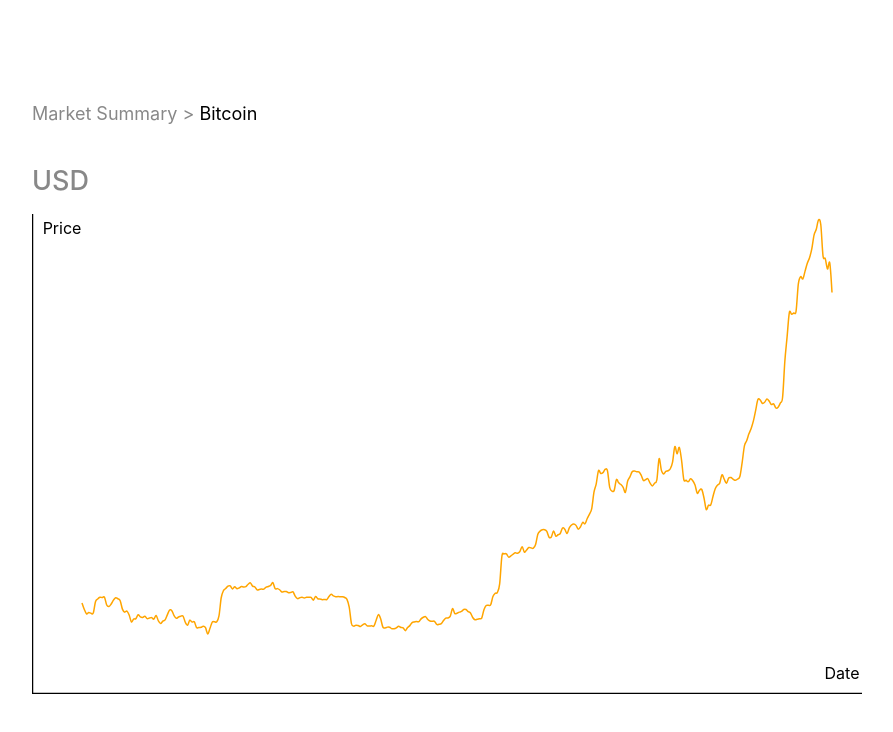
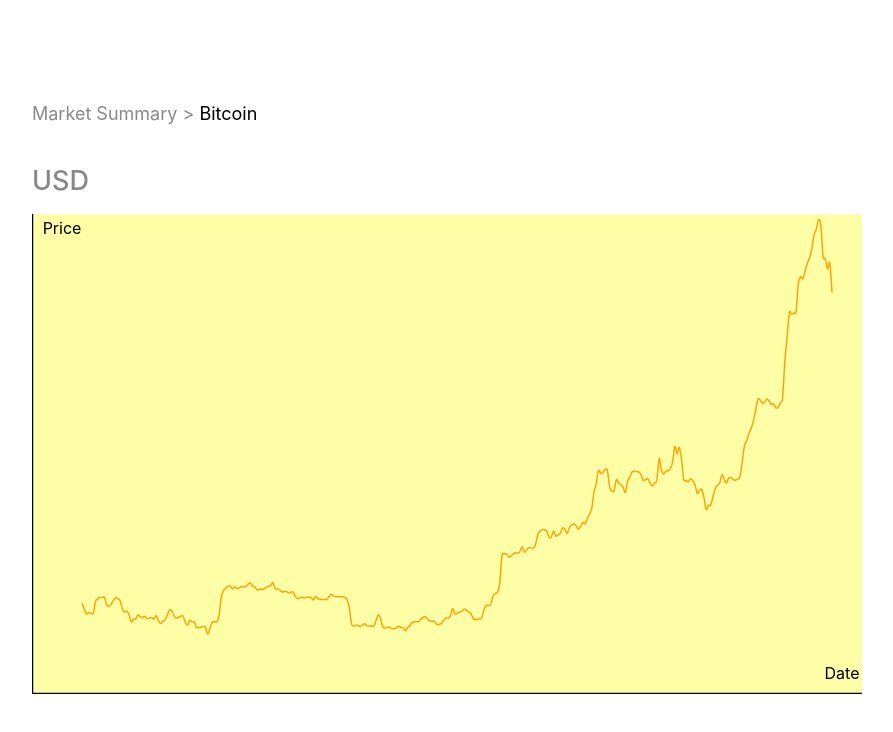
Before and after one commit to soomin0301/line-graph, a website built with Vite: page index.html in a window 1280 px wide. Shown: the whole page, without its empty margins (193-1086 px from the left). Built offline with nearby package versions, Linux system fonts and the light colour scheme.

Commit message:
Update viz.css

```diff
--- a/src/viz.css
+++ b/src/viz.css
@@ -1,7 +1,7 @@
 #svg {
   width: 100%;
   height: 100%;
-  /* background-color: #f7f7f7; */
+  background-color: rgb(254, 254, 167);
 }
 
 .tick {
```
